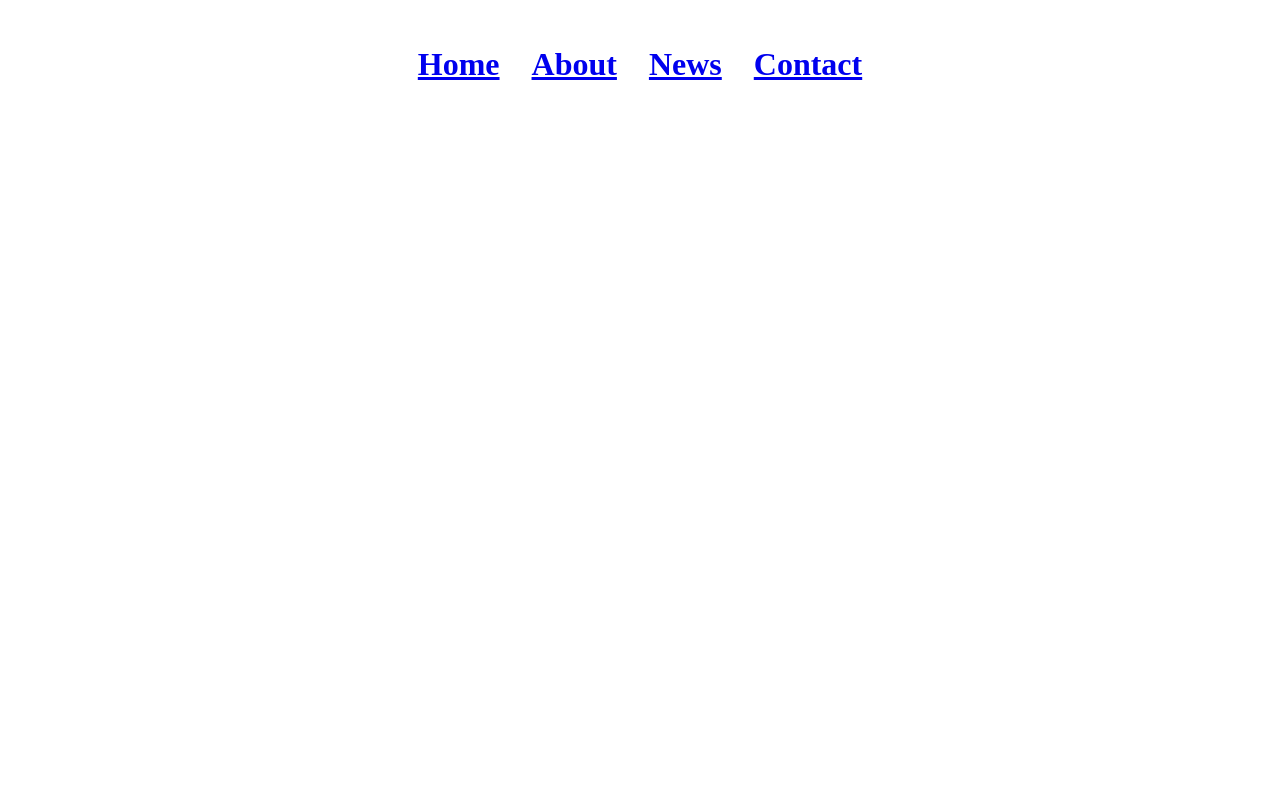
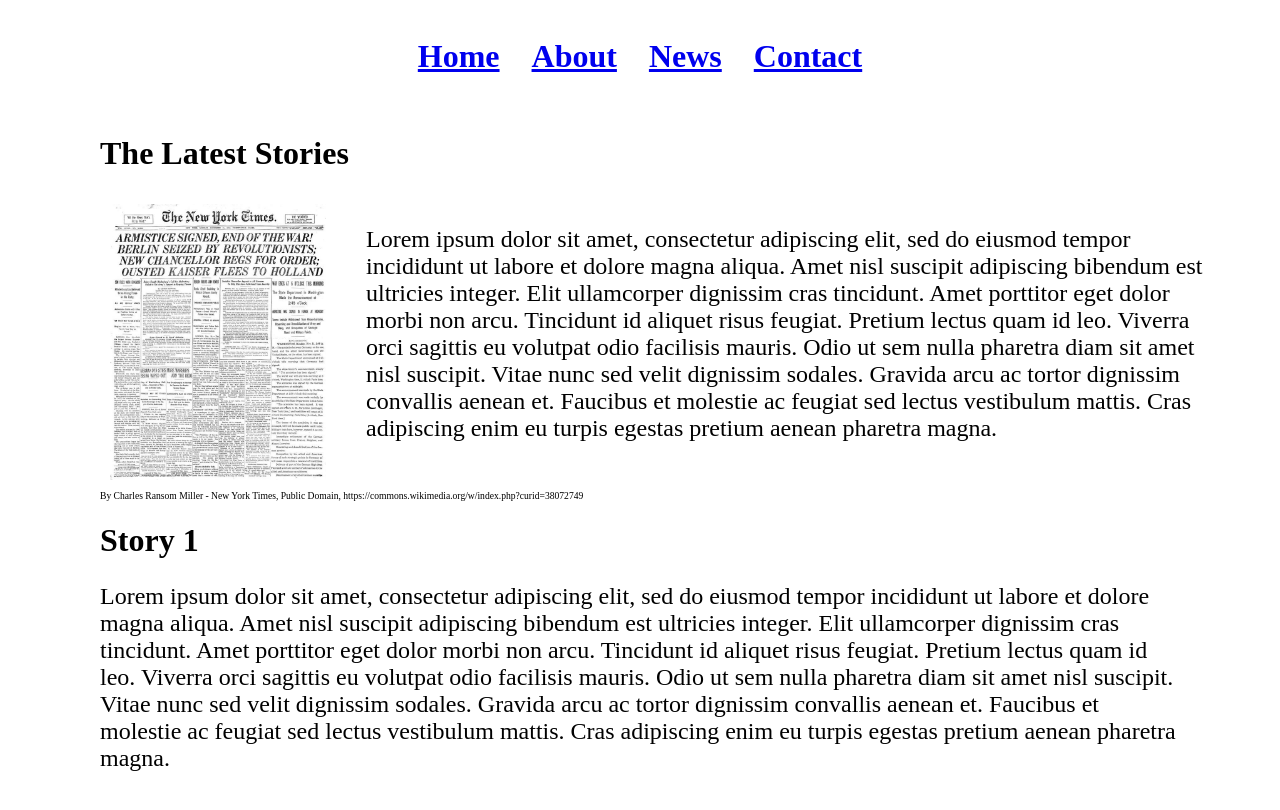
Before and after one commit to waldoera/ELEN215Lab2WaldoEra, a plain HTML site: page news.html in a window 1280 px wide. Drawn offline with Linux system fonts and the light colour scheme.

Commit message:
finished news, started about

```diff
--- a/news.html
+++ b/news.html
@@ -2,22 +2,38 @@
 <html>
 <head>
     <title>
-        News
+        Contact
     </title>
     <style>
-        table.center {
+        body{
+            margin:100px;
+            margin-top:0px;
+
+        }
+        p.news{
+            font-size:150%;
+        }
+        img{
+            float: left;
+            inline-size: 20%;
+        }
+        table{
             margin-left:auto;
             margin-right:auto;
         }
-        th {
+        div.news{
+            position:relative;
+            left:30px;
+            top:30px;
+        }
+        th{
             text-align:center;
             padding: 15px;
         }
     </style>
 </head>
 <body>
-    <table class="center">
-
+    <table>
         <tr>
                     <th><h1><a href="index.html">Home</a></h1></th>
                     <th><h1><a href="about.html">About</a></h1></th>
@@ -25,5 +41,23 @@
                     <th><h1><a href="contact.html">Contact</a></h1></th>
         </tr>
     </table>
+    <h1 style = text-align:left;>
+        The Latest Stories
+    </h1>
+    <img src = "newspaper.jpg" alt="portrait" style = padding:10px;>
+    <div class = "news">
+        <p class = "news">
+            Lorem ipsum dolor sit amet, consectetur adipiscing elit, sed do eiusmod tempor incididunt ut labore et dolore magna aliqua. Amet nisl suscipit adipiscing bibendum est ultricies integer. Elit ullamcorper dignissim cras tincidunt. Amet porttitor eget dolor morbi non arcu. Tincidunt id aliquet risus feugiat. Pretium lectus quam id leo. Viverra orci sagittis eu volutpat odio facilisis mauris. Odio ut sem nulla pharetra diam sit amet nisl suscipit. Vitae nunc sed velit dignissim sodales. Gravida arcu ac tortor dignissim convallis aenean et. Faucibus et molestie ac feugiat sed lectus vestibulum mattis. Cras adipiscing enim eu turpis egestas pretium aenean pharetra magna.
+        </p>
+    </div>
+    <p style = "clear: left; font-size: 60%;">
+        By Charles Ransom Miller - New York Times, Public Domain, https://commons.wikimedia.org/w/index.php?curid=38072749
+    </p>
+    <h1>
+        Story 1
+    </h1>
+    <p class = "news">
+            Lorem ipsum dolor sit amet, consectetur adipiscing elit, sed do eiusmod tempor incididunt ut labore et dolore magna aliqua. Amet nisl suscipit adipiscing bibendum est ultricies integer. Elit ullamcorper dignissim cras tincidunt. Amet porttitor eget dolor morbi non arcu. Tincidunt id aliquet risus feugiat. Pretium lectus quam id leo. Viverra orci sagittis eu volutpat odio facilisis mauris. Odio ut sem nulla pharetra diam sit amet nisl suscipit. Vitae nunc sed velit dignissim sodales. Gravida arcu ac tortor dignissim convallis aenean et. Faucibus et molestie ac feugiat sed lectus vestibulum mattis. Cras adipiscing enim eu turpis egestas pretium aenean pharetra magna.
+        </p>
 </body>
 </html>
```
Also changed, not shown: about.html (+19 -2 lines), newspaper.jpg (added), portraitcollage.jpg (added).
